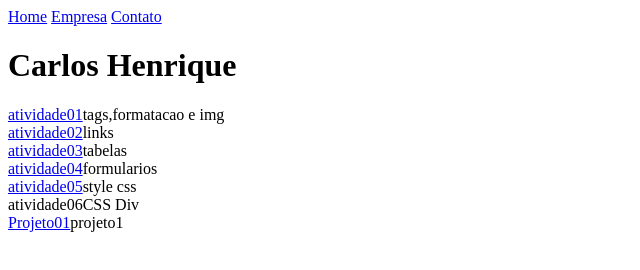
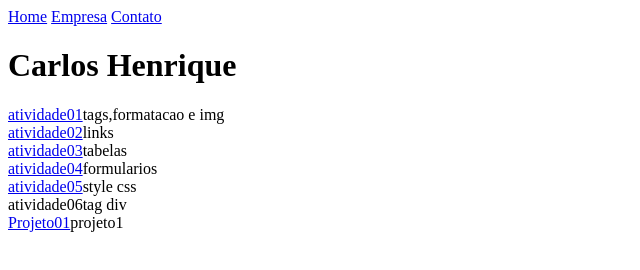
Before and after one commit to carenay/PogramacaoWeb, a plain HTML site: page index.html in a window 1280 px wide. Shown: the full height of the page, 0-640 px from the left. Drawn offline with Linux system fonts and the light colour scheme.

Commit message:
Update index.html

```diff
--- a/index.html
+++ b/index.html
@@ -16,6 +16,6 @@
 <a href="03">atividade03</a>tabelas<br>
 <a href="04">atividade04</a>formularios<br>
 <a href="05">atividade05</a>style css<br
-<a href="06">atividade06</a>CSS Div<br>
+<a href="06">atividade06</a>tag div<br>
 <a href="projeto01">Projeto01</a>projeto1<br>
 </body>
```
